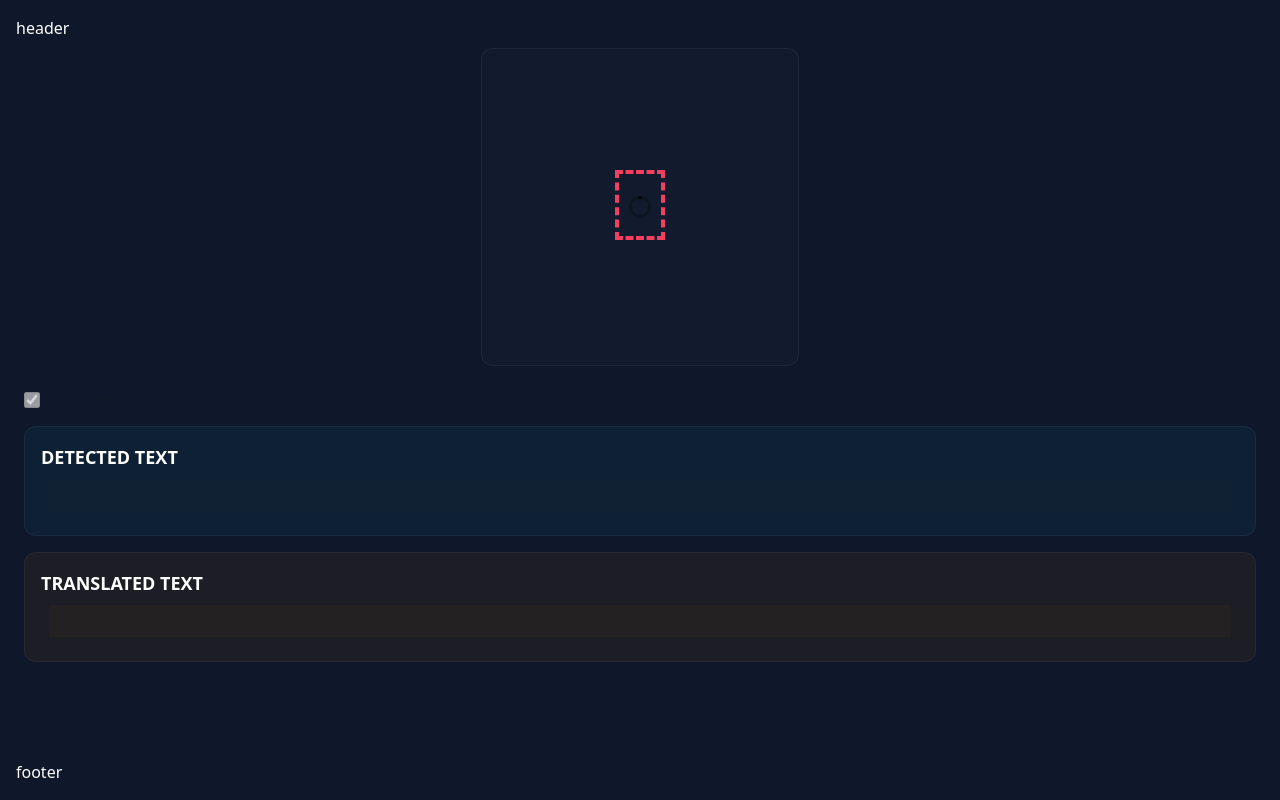
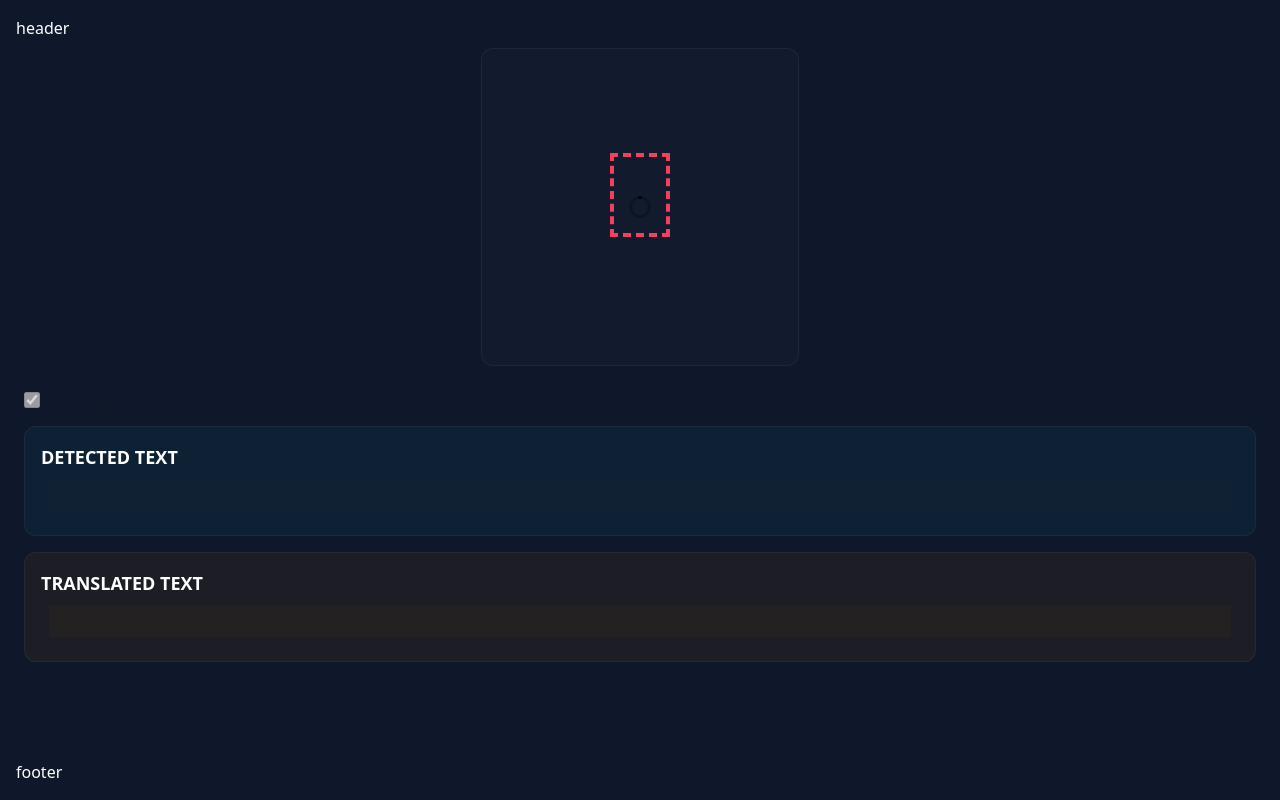
Before and after one commit to pixgram/sign-language, a website built with Vite: page index.html in a window 1280 px wide. Built offline with nearby package versions, Linux system fonts and the light colour scheme; no server answers; files whose address does not match are found by name; what @mediapipe/camera_utils, @mediapipe/holistic would draw is missing.

Commit message:
change face guide

```diff
--- a/index.html
+++ b/index.html
@@ -28,7 +28,7 @@
                   <h3>debug</h3>
                   <p id="output"></p>
                 </div>
-                <div class="border-4 border-rose-500 border-dashed w-1/6 aspect-[1/1.4] absolute z-10 top-[25%] left-1/2 -translate-x-1/2"></div>
+                <div class="border-4 border-rose-500 border-dashed w-1/5 aspect-[1/1.4] absolute z-10 top-[14%] left-1/2 -translate-x-1/2"></div>
               </div>
             </div>
           </div>
```
